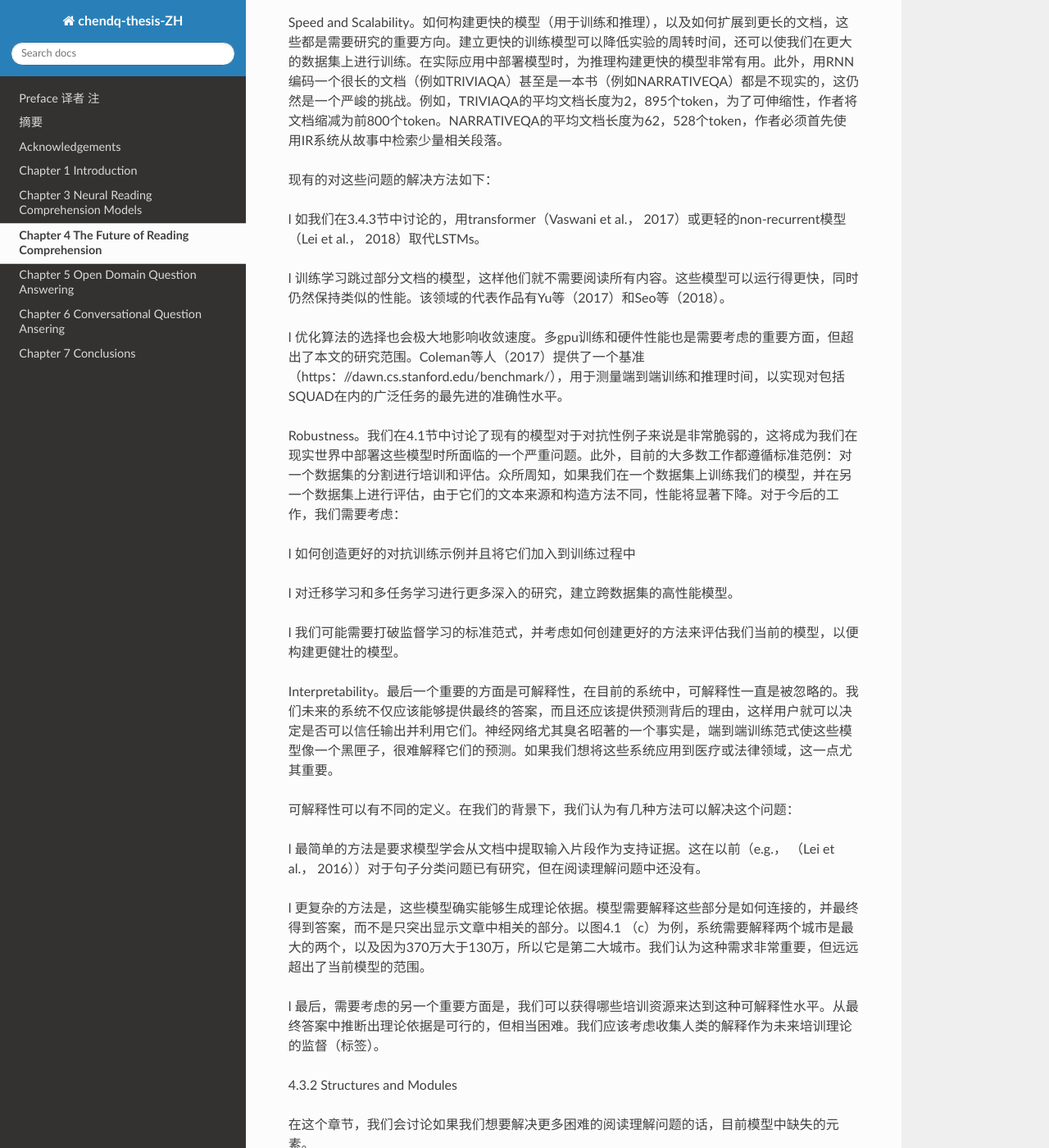
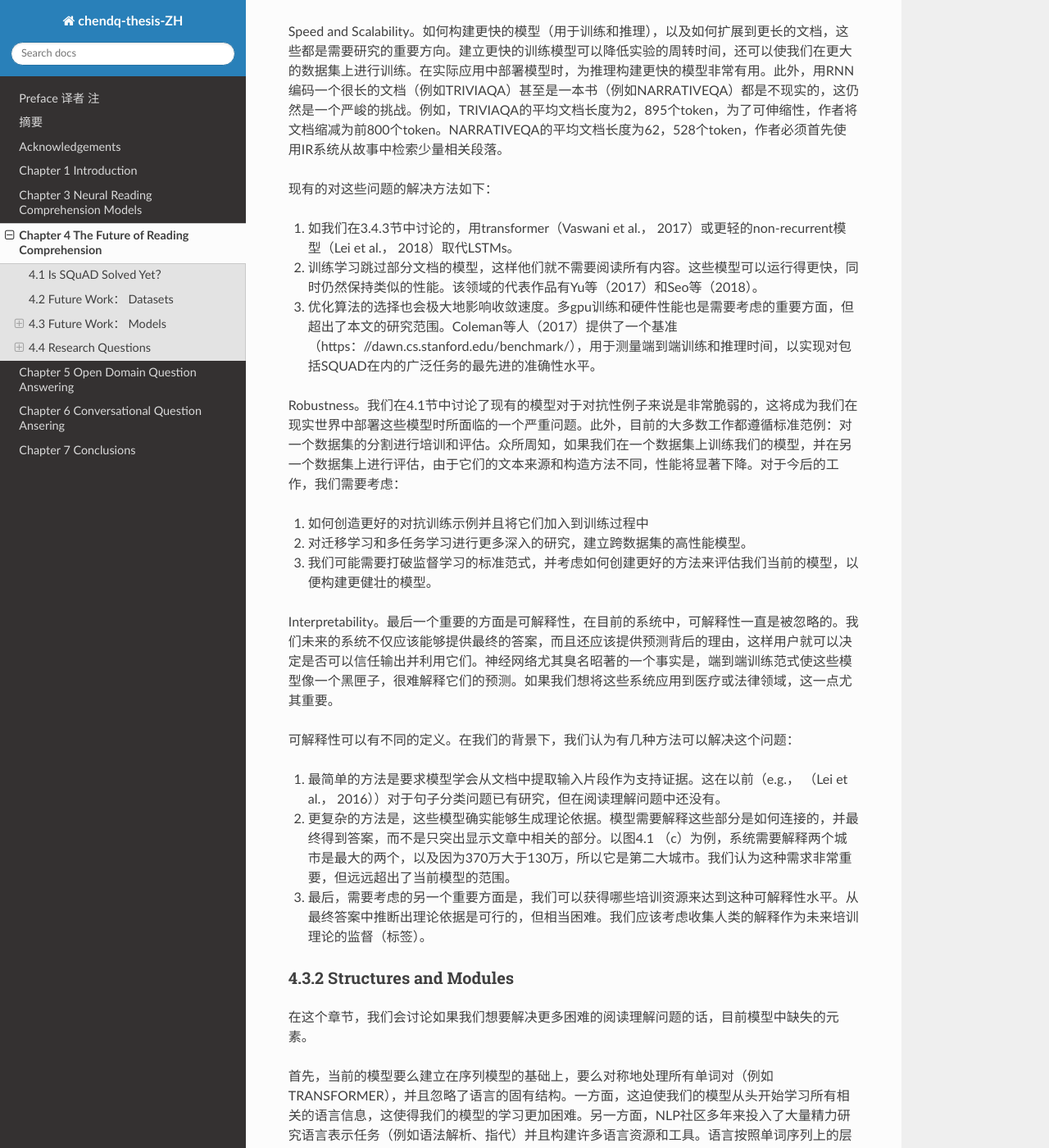
Before and after one commit to DukeEnglish/chendq-thesis-ZH, a Sphinx documentation site: the page built from source/part1/Chapter4.md, in a window 1280 px wide and 1400 px high, scrolled down 3504 px. Shown: the whole window at 82% size. Built offline with Sphinx 7.4.7 and the Read the Docs theme 2.0.0, drawn with Linux system fonts in a browser that asks for light colours; pages that are not in the unit, such as notebooks, are missing from menus; some of the changed text lies outside the part shown.

Commit message:
modify the format of heading

```diff
--- a/source/part1/Chapter4.md
+++ b/source/part1/Chapter4.md
@@ -8,7 +8,7 @@
 
 最后，我们在第4.4节中回顾了这一领域的几个重要研究问题。
 
-4.1 Is SQuAD Solved Yet？
+## 4.1 Is SQuAD Solved Yet？
 
 尽管我们已经在SQUAD数据机上达到了超人的性能，这能说明我们的阅读理解模型已经能够解决所有的SQUAD例子或者其他同等难度的例子么？
 
@@ -26,7 +26,7 @@
 
 综上所述，我们认为，目前的模型虽然在SQUAD数据集上已经获得了很高的精度，但目前的模型只关注文本的表层信息，在理解的（稍微）更深层次上仍然存在简单的错误。另一方面，高准确度也表明，大多数球队的例子是相当容易的，需要很少的理解。有一些困难的例子需要在SQUAD中进行复杂的推理（例如，图4.1中的（c）），但是由于它们的稀缺性，它们的准确性并没有真正反映在平均度量中。此外，高accu- racies只有在训练和发展来自同一分布时才成立，当它们不同时仍然是一个严重的问题。在接下来的两部分中，我们将讨论创建更具挑战性的数据集和构建更有效模型的可能性。
 
-4.2 Future Work： Datasets
+## 4.2 Future Work： Datasets
 
 我们主要关注的是CNN/DAILY MAIL和SQUAD，并证明了以下两点：
 
@@ -38,11 +38,9 @@
 
 我们认为像SQUAD这样的数据集主要有以下的局限性：
 
-l   这些问题是根据这篇文章提出的。也就是说，如果一个提问者在提问时看着这篇文章，他们很可能会模仿句子结构，重复使用相同的单词。这减轻了回答问题的难度，因为许多问题的单词与文章中的单词重叠。
-
-l   它只允许文章中一个跨度可以回答的问题。这不仅意味着所有的问题都是可回答的，而且还排除了许多可能提出的问题，如是/否、计算问题。正如我们之前所讨论的，大部分的问题都是真实的问题，并且答案通常都很简短（平均3.1个token）。因此，数据集中也很少有为什么（因果关系）和如何（过程）的问题。
-
-l   大多数问题的答案只有一个句子，不需要多句推理。Rajpurkar等（2016）估计只有13.6%的例子需要多句推理。其中，我们认为大多数的案例都是指代消解，可以通过一个指代消解系统来解决。
+1. 这些问题是根据这篇文章提出的。也就是说，如果一个提问者在提问时看着这篇文章，他们很可能会模仿句子结构，重复使用相同的单词。这减轻了回答问题的难度，因为许多问题的单词与文章中的单词重叠。
+2. 它只允许文章中一个跨度可以回答的问题。这不仅意味着所有的问题都是可回答的，而且还排除了许多可能提出的问题，如是/否、计算问题。正如我们之前所讨论的，大部分的问题都是真实的问题，并且答案通常都很简短（平均3.1个token）。因此，数据集中也很少有为什么（因果关系）和如何（过程）的问题。
+3. 大多数问题的答案只有一个句子，不需要多句推理。Rajpurkar等（2016）估计只有13.6%的例子需要多句推理。其中，我们认为大多数的案例都是指代消解，可以通过一个指代消解系统来解决。
 
 为了解决这些局限性，最近出现了一些新的数据集。他们和SQUAD有类似的地方，但以不同的方式构建。表4.1给出了一些代表性数据集的概述。正如我们所看到的，这些数据集具有相似的数量级（范围从33k到529k的训练示例），并且在最先进的性能和人类性能之间仍然存在差距（尽管有些差距比其他差距更大）。下面，我们将详细描述这些数据集，并讨论它们如何解决上述限制及其优缺点：
 
@@ -58,11 +56,11 @@ HotpotQA （Yang et al.， 2018）。该数据集旨在构造需要多个支持
 
 与SQUAD相比，这些数据集要么需要更复杂的跨时态或文档推理，要么需要处理更长的文档，要么需要生成自由形式的答案而不是提取单个跨度，要么需要预测文章中何时没有答案。它们带来了新的挑战，许多挑战仍然超出了现有模型的范围。我们相信这些数据集将在未来进一步激发一系列的建模创新。当我们的模型达到下一个性能级别后，我们将需要开始构建更加困难的数据集来解决。
 
-4.3 Future Work： Models
+## 4.3 Future Work： Models
 
 接下来，我们转向未来工作模型的研究方向。我们首先描述了阅读理解模型的期望。现有的大部分工作只注重准确性，给定一个标准train/dev/test数据集分割，主要目标是得到最好的测试准确性分数。但是，我们认为还有其他重要的方面被忽视了，我们需要工作在未来，包括速度和可扩展性、鲁棒性和可解释性。最后，我们讨论了在目前的模型中还缺少哪些重要的元素，以解决更多的阅读理解难题。
 
-4.3.1 Desiderata
+### 4.3.1 Desiderata
 
 除了准确性（在标准数据集上获得更好的性能分数），以下的需求对未来的工作也非常重要：
 
@@ -70,31 +68,25 @@ Speed and Scalability。如何构建更快的模型（用于训练和推理）
 
 现有的对这些问题的解决方法如下：
 
-l   如我们在3.4.3节中讨论的，用transformer（Vaswani et al.， 2017）或更轻的non-recurrent模型（Lei et al.， 2018）取代LSTMs。
-
-l   训练学习跳过部分文档的模型，这样他们就不需要阅读所有内容。这些模型可以运行得更快，同时仍然保持类似的性能。该领域的代表作品有Yu等（2017）和Seo等（2018）。
-
-l   优化算法的选择也会极大地影响收敛速度。多gpu训练和硬件性能也是需要考虑的重要方面，但超出了本文的研究范围。Coleman等人（2017）提供了一个基准（https：//dawn.cs.stanford.edu/benchmark/），用于测量端到端训练和推理时间，以实现对包括SQUAD在内的广泛任务的最先进的准确性水平。
+1. 如我们在3.4.3节中讨论的，用transformer（Vaswani et al.， 2017）或更轻的non-recurrent模型（Lei et al.， 2018）取代LSTMs。
+2. 训练学习跳过部分文档的模型，这样他们就不需要阅读所有内容。这些模型可以运行得更快，同时仍然保持类似的性能。该领域的代表作品有Yu等（2017）和Seo等（2018）。
+3. 优化算法的选择也会极大地影响收敛速度。多gpu训练和硬件性能也是需要考虑的重要方面，但超出了本文的研究范围。Coleman等人（2017）提供了一个基准（https：//dawn.cs.stanford.edu/benchmark/），用于测量端到端训练和推理时间，以实现对包括SQUAD在内的广泛任务的最先进的准确性水平。
 
 Robustness。我们在4.1节中讨论了现有的模型对于对抗性例子来说是非常脆弱的，这将成为我们在现实世界中部署这些模型时所面临的一个严重问题。此外，目前的大多数工作都遵循标准范例：对一个数据集的分割进行培训和评估。众所周知，如果我们在一个数据集上训练我们的模型，并在另一个数据集上进行评估，由于它们的文本来源和构造方法不同，性能将显著下降。对于今后的工作，我们需要考虑：
 
-l   如何创造更好的对抗训练示例并且将它们加入到训练过程中
-
-l   对迁移学习和多任务学习进行更多深入的研究，建立跨数据集的高性能模型。
-
-l   我们可能需要打破监督学习的标准范式，并考虑如何创建更好的方法来评估我们当前的模型，以便构建更健壮的模型。
+1. 如何创造更好的对抗训练示例并且将它们加入到训练过程中
+2. 对迁移学习和多任务学习进行更多深入的研究，建立跨数据集的高性能模型。
+3. 我们可能需要打破监督学习的标准范式，并考虑如何创建更好的方法来评估我们当前的模型，以便构建更健壮的模型。
 
 Interpretability。最后一个重要的方面是可解释性，在目前的系统中，可解释性一直是被忽略的。我们未来的系统不仅应该能够提供最终的答案，而且还应该提供预测背后的理由，这样用户就可以决定是否可以信任输出并利用它们。神经网络尤其臭名昭著的一个事实是，端到端训练范式使这些模型像一个黑匣子，很难解释它们的预测。如果我们想将这些系统应用到医疗或法律领域，这一点尤其重要。
 
 可解释性可以有不同的定义。在我们的背景下，我们认为有几种方法可以解决这个问题：
 
-l   最简单的方法是要求模型学会从文档中提取输入片段作为支持证据。这在以前（e.g.， （Lei et al.， 2016））对于句子分类问题已有研究，但在阅读理解问题中还没有。
+1. 最简单的方法是要求模型学会从文档中提取输入片段作为支持证据。这在以前（e.g.， （Lei et al.， 2016））对于句子分类问题已有研究，但在阅读理解问题中还没有。
+2. 更复杂的方法是，这些模型确实能够生成理论依据。模型需要解释这些部分是如何连接的，并最终得到答案，而不是只突出显示文章中相关的部分。以图4.1 （c）为例，系统需要解释两个城市是最大的两个，以及因为370万大于130万，所以它是第二大城市。我们认为这种需求非常重要，但远远超出了当前模型的范围。
+3. 最后，需要考虑的另一个重要方面是，我们可以获得哪些培训资源来达到这种可解释性水平。从最终答案中推断出理论依据是可行的，但相当困难。我们应该考虑收集人类的解释作为未来培训理论的监督（标签）。
 
-l   更复杂的方法是，这些模型确实能够生成理论依据。模型需要解释这些部分是如何连接的，并最终得到答案，而不是只突出显示文章中相关的部分。以图4.1 （c）为例，系统需要解释两个城市是最大的两个，以及因为370万大于130万，所以它是第二大城市。我们认为这种需求非常重要，但远远超出了当前模型的范围。
-
-l   最后，需要考虑的另一个重要方面是，我们可以获得哪些培训资源来达到这种可解释性水平。从最终答案中推断出理论依据是可行的，但相当困难。我们应该考虑收集人类的解释作为未来培训理论的监督（标签）。
-
-4.3.2 Structures and Modules
+### 4.3.2 Structures and Modules
 
 在这个章节，我们会讨论如果我们想要解决更多困难的阅读理解问题的话，目前模型中缺失的元素。
 
@@ -102,9 +94,8 @@ l   最后，需要考虑的另一个重要方面是，我们可以获得哪些
 
 Figure 4.4 表明了CORENLP在SQUAD中输出的几个例子。我们相信在合格结构信息会是有意义的：
 
-\1.        2400是教授的数字修饰符应该可以帮助我们回答*What is the total number of professors**，* *instructors**，* *and lecturers at Harvard**？*
-
-\2.        指代信息，it代表Harvard应该可以帮助回答问题：*Starting in what year has Harvard topped the Academic Rankings of World Universities**？*.
+1. 2400是教授的数字修饰符应该可以帮助我们回答*What is the total number of professors**，* *instructors**，* *and lecturers at Harvard**？*
+2. 指代信息，it代表Harvard应该可以帮助回答问题：*Starting in what year has Harvard topped the Academic Rankings of World Universities**？*.
 
 因此，我们认为这些语言知识/结构仍然是对现有模型的有益补充。剩下的我们需要回答的问题是：1）将这些结构合并到序列模型中的最佳方法是什么？2）我们是想将结构建模为潜在变量，还是依赖现成的语言工具？对于后一种情况，当前的工具是否足够好，使模型能够获得更多的好处（而不是遭受噪声）？我们能进一步提高这些代表任务的性能吗？
 
@@ -112,11 +103,11 @@ Figure 4.4 表明了CORENLP在SQUAD中输出的几个例子。我们相信在合
 
 modules的思想以前已经在神经模块网络（NMN）中实现过（Andreas et al.， 2016）。它们首先对问题进行依赖解析，然后根据解析结构将回答问题分解为几个“模块”。他们在视觉问答（VQA）任务中使用的一个例子是：一个问题“鸟是什么颜色的？”可以分解为两个模块。一个模块用于检测给定图像中的鸟，另一个模块用于检测发现区域（鸟）的颜色。我们相信这种方法有望回答诸如加州第二大城市的人口是多少之类的问题。（图4.1 （c））。然而，迄今为止，NMN只在视觉问答或小知识库问题上进行了研究，由于语言变异和问题类型的灵活性，将其应用于阅读理解问题可能更具挑战性。
 
-4.4 Research Questions
+## 4.4 Research Questions
 
 在最后一个小节中，我们讨论一些这个领域的中心研究问题，这些依然是open的，并且等待在未来被回答。
 
-4.4.1 How to Measure Progress？
+### 4.4.1 How to Measure Progress？
 
 第一个问题是：How can we measure the progress of this field？
 
@@ -132,7 +123,7 @@ modules的思想以前已经在神经模块网络（NMN）中实现过（Andreas
 
 综上所述，我们认为，如果我们想在今后的阅读理解中取得平稳的进步，我们必须首先回答这些关于例题难度的基本问题。了解数据集需要什么，我们当前的系统能做什么和不能做什么，这将帮助我们识别我们面临的挑战，并衡量进展。
 
-4.4.2 Representations vs. Architecture： Which is More Important？
+### 4.4.2 Representations vs. Architecture： Which is More Important？
 
 第二个重要的问题是理解表示和架构在对阅读理解模型性能影响上的角色。自SQUAD建立以来，最近出现了一种增加神经结构复杂性的趋势。特别是，人们提出了越来越复杂的注意力机制来捕捉文章和问题之间的相似性（第3.4.2节）。然而，最近的研究（Radford et al.， 2018；Devlin et al .， 2018）提出，如果我们能在大型文本语料库上预训练深度语言模型，一个拼接问题和篇章的简单模型，并且不需要在这两者（问题和篇章）之间建立任何直接互动，都可以在SQUAD和RACE这辆的阅读理解数据集上表现十分良好。 （见表3.4和表4.1）。
 
@@ -140,7 +131,7 @@ modules的思想以前已经在神经模块网络（NMN）中实现过（Andreas
 
 我们认为这两类模型表明了两个极端。一方面，它确实展示了非监督表示的不可思议的力量。由于我们有一个从大量文本中预先训练的强大的语言模型，该模型已经编码了大量关于语言的属性，而一个连接篇章和问题的简单模型足以学习两者之间的依赖关系。另一方面，当只给出单词嵌入时，似乎对文章和问题之间的交互进行建模（或者为模型提供更多的先验知识）会有所帮助。在未来，我们怀疑我们需要将两者结合起来，像BERT这样的模型太粗糙，无法处理需要复杂推理的例子。
 
-4.4.3 How Many Training Examples Are Needed？
+### 4.4.3 How Many Training Examples Are Needed？
 
 第三个问题是实际需要多少个训练实例？我们已经多次讨论过神经阅读理解的成功是由大规模的数据集驱动的。我们一直在积极研究的所有数据集都包含至少50，000个示例。我们能否始终保持数据的丰富性，并进一步提高系统的性能？是否有可能训练一个只有几百个注释例子的神经阅读理解模型？
 
```
Also changed, not shown: source/part1/Chapter3.md (+17 -20 lines), source/part2/Chapter6.md (+17 -21 lines).
